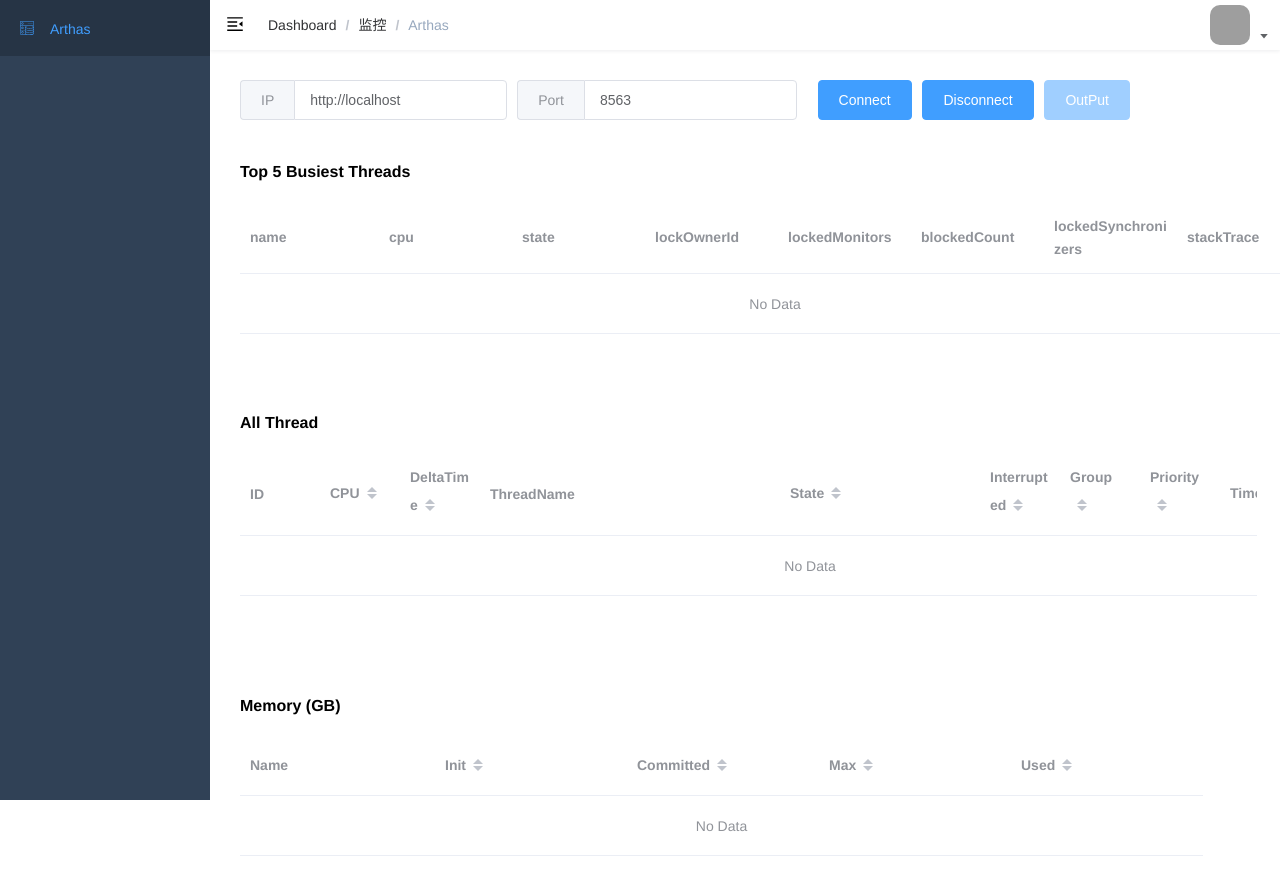
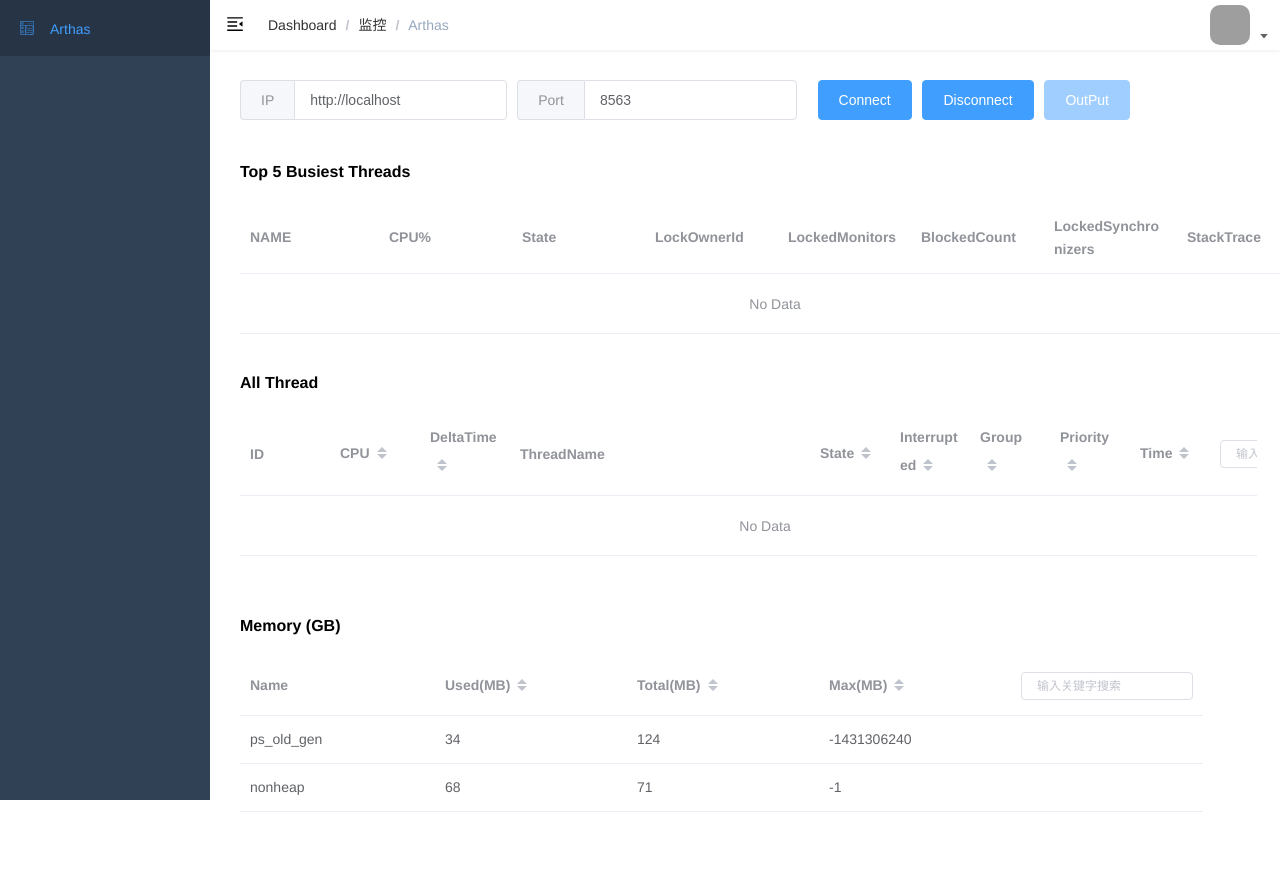
Before and after one commit to LiRuiHanChen/Arthas_Charts, a Vue app: page /arthas/arthas in a window 1280 px wide. Shown: the top 870 px of the page. After the commit the page ends 842 px from the top, so only its background shows below. Built offline with nearby package versions, Linux system fonts and the light colour scheme; grey boxes are pictures that could not be loaded; what vue-json-viewer would draw is missing.

Commit message:
增加memory table列表

```diff
--- a/src/views/arthas/arthasInfo.vue
+++ b/src/views/arthas/arthasInfo.vue
@@ -38,35 +38,35 @@
         >
           <el-table-column
             prop="name"
-            label="name"
+            label="NAME"
           />
           <el-table-column
             prop="cpu"
-            label="cpu"
+            label="CPU%"
           />
           <el-table-column
             prop="state"
-            label="state"
+            label="State"
           />
           <el-table-column
             prop="lockOwnerId"
-            label="lockOwnerId"
+            label="LockOwnerId"
           />
           <el-table-column
             prop="lockedMonitors"
-            label="lockedMonitors"
+            label="LockedMonitors"
           />
           <el-table-column
             prop="blockedCount"
-            label="blockedCount"
+            label="BlockedCount"
           />
           <el-table-column
             prop="lockedSynchronizers"
-            label="lockedSynchronizers"
+            label="LockedSynchronizers"
           />
           <el-table-column
             prop="stackTrace"
-            label="stackTrace"
+            label="StackTrace"
           >
             <template slot-scope="scope">
               <div>
@@ -77,7 +77,7 @@
         </el-table>
       </div>
       <!-- 查看指定状态的线程 -->
-      <div id="runnableThread" style="width:95%;margin-top:80px">
+      <div id="runnableThread" style="width:95%;margin-top:40px">
         <h4 align="left" font-size:smaller style="width: 100%">All Thread</h4>
         <el-table
           :data="runnableThreadTableData.filter(data => !runnableThreadSearch || data.name.toLowerCase().includes(runnableThreadSearch.toLowerCase()))"
@@ -86,16 +86,19 @@
           <el-table-column
             prop="id"
             label="ID"
+            width="90%"
           />
           <el-table-column
             prop="cpu"
             sortable
             label="CPU"
+            width="90"
           />
           <el-table-column
             prop="deltaTime"
             sortable
             label="DeltaTime"
+            width="90"
           />
           <el-table-column
             prop="name"
@@ -105,7 +108,6 @@
           <el-table-column
             prop="state"
             sortable
-            width="200%"
             label="State"
           />
           <el-table-column
@@ -132,7 +134,7 @@
           <el-table-column
             align="right"
           >
-            <template slot="header">
+            <template slot="header" slot-scope="scope">
               <el-input
                 v-model="runnableThreadSearch"
                 size="mini"
@@ -144,11 +146,11 @@
       </div>
     </div>
 
-    <div id="JVMSpace" style="width: 90%;height:100%;margin-top:80px">
+    <div id="JVMSpace" style="width: 90%;height:100%;margin-top:40px">
       <h4 align="left" font-size:smaller>Memory (GB)</h4>
       <div id="memoryTable">
         <el-table
-          :data="memoryTableData"
+          :data="memoryTableData.filter(data => !memorySearch || data.name.toLowerCase().includes(memorySearch.toLowerCase()))"
           style="width: 100%"
         >
           <el-table-column
@@ -156,39 +158,29 @@
             label="Name"
           />
           <el-table-column
-            prop="init"
+            prop="used"
             sortable
-            label="Init"
-          >
-            <template slot-scope="scope">
-              {{ scope.row.value.init }}
-            </template>
-          </el-table-column>
+            label="Used(MB)"
+          />
           <el-table-column
-            prop="committed"
+            prop="total"
             sortable
-            label="Committed"
-          >
-            <template slot-scope="scope">
-              {{ scope.row.value.committed }}
-            </template>
-          </el-table-column>
+            label="Total(MB)"
+          />
           <el-table-column
             prop="max"
             sortable
-            label="Max"
+            label="Max(MB)"
+          />
+          <el-table-column
+            align="right"
           >
-            <template slot-scope="scope">
-              {{ scope.row.value.max }}
-            </template>
-          </el-table-column>
-          <el-table-column
-            prop="used"
-            sortable
-            label="Used"
-          >
-            <template slot-scope="scope">
-              {{ scope.row.value.used }}
+            <template slot="header" slot-scope="scope">
+              <el-input
+                v-model="memorySearch"
+                size="mini"
+                placeholder="输入关键字搜索"
+              />
             </template>
           </el-table-column>
         </el-table>
@@ -212,9 +204,24 @@
       connectArthasState: false,
       runnableThreadTableData: [],
       runnableThreadSearch: '',
+      memorySearch: '',
       busyThreadData: [],
-      memoryTableData: [],
-      garbageCollectorsTableData: [],
+      memoryTableData: [
+        {
+          'total': 124,
+          'max': -1431306240,
+          'name': 'ps_old_gen',
+          'used': 34,
+          'type': 'heap'
+        },
+        {
+          'total': 71,
+          'max': -1,
+          'name': 'nonheap',
+          'used': 68,
+          'type': 'nonheap'
+        }
+      ],
       fromData: {
         ip: 'http://localhost',
         port: '8563'
@@ -343,14 +350,13 @@
     // 解析socket接收数据
     parsSocketMessage(data) {
       const results = JSON.parse(data)
+
       // 遍历结果根据Key值进行赋值
       for (var key in results) {
         var json = JSON.parse(results[key])
         switch (key) {
-          // jvm更改为：GC信息
-          case 'jvm':
-            this.garbageCollectorsList = json.garbageCollectorsList
-            this.memoryList = json.memoryList
+          case 'dashboard -i 1000 -n 1':
+            this.memoryTableData = json
             break
           case 'thread -i 1000 -n 5':
             this.busyThreadData = json
@@ -367,10 +373,6 @@
 </script>
 
 <style lang="scss" scoped>
-
-#GarbageCollectorsList,#MemoryList{
-    display: inline-block;
-}
 
 .dashboard {
   &-container {
```
